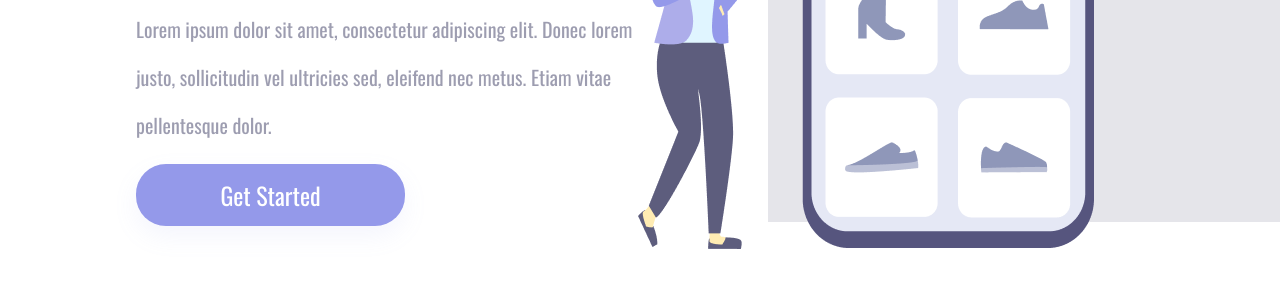
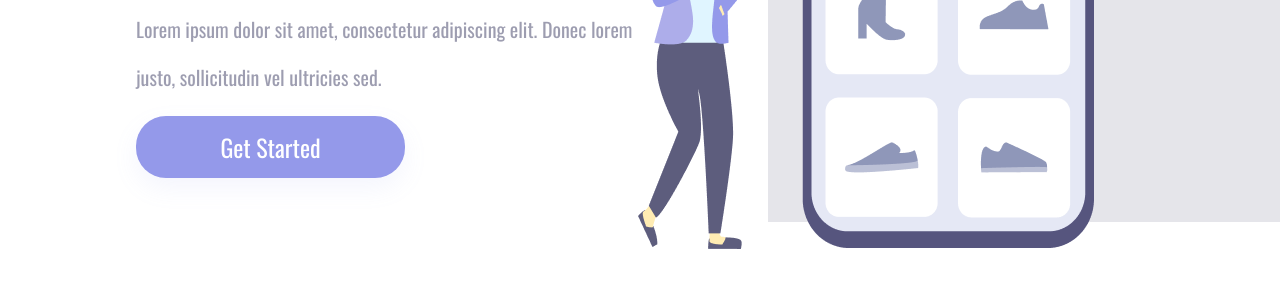
Before and after one commit to adilsonribeiroalmeida/Projetos-Adilson, a plain HTML site: page index.html in a window 1280 px wide. Shown: the part 578-866 px from the top of the page. Drawn offline with nearby package versions, Linux system fonts and the light colour scheme.

Commit message:
Alteração no opacity no styles e alteração de um paragrafo no html.

```diff
--- a/index.html
+++ b/index.html
@@ -15,8 +15,7 @@
         <section class="container-left">
              <h1>Easy Shopping Via Mobile</h1>
              <p>Lorem ipsum dolor sit amet, consectetur  adipiscing
-                elit. Donec lorem justo, sollicitudin vel ultricies sed,
-                eleifend nec metus. Etiam vitae pellentesque dolor. </p>
+                elit. Donec lorem justo, sollicitudin vel ultricies sed. </p>
              <button>Get Started</button>
         </section>
         <section class="container-right">
--- a/styles.css
+++ b/styles.css
@@ -62,7 +62,7 @@ button {
 }
 
 button:hover {
-    opacity: 0.8;
+    opacity: .8;
 }
 
 button:active {
```
